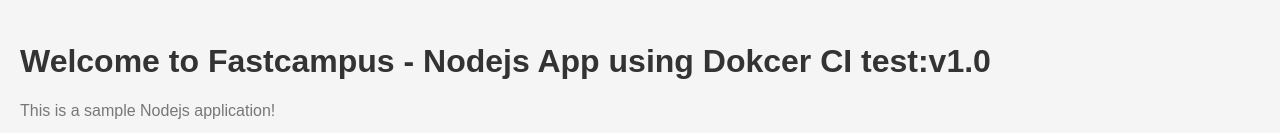
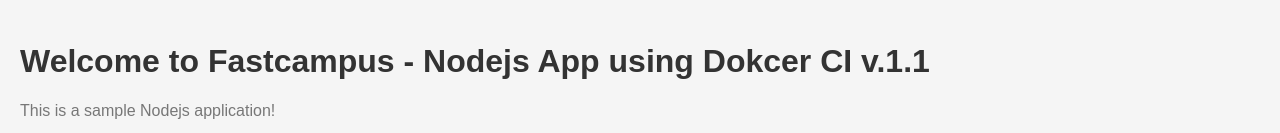
Before and after one commit to seejune2/docker-ci, a website: page public/index.html in a window 1280 px wide. Shown: the part 284-417 px from the top of the page. Drawn offline with Linux system fonts and the light colour scheme.

Commit message:
Update index.html

```diff
--- a/public/index.html
+++ b/public/index.html
@@ -7,7 +7,7 @@
 </head>
 <body>
   <img src="images/fastcampus.png" alt="fastcampus logo">
-  <h1>Welcome to Fastcampus - Nodejs App using Dokcer CI test:v1.0</h1>
+  <h1>Welcome to Fastcampus - Nodejs App using Dokcer CI v.1.1</h1>
   <p>This is a sample Nodejs application!</p>
 </body>
 </html>
```
